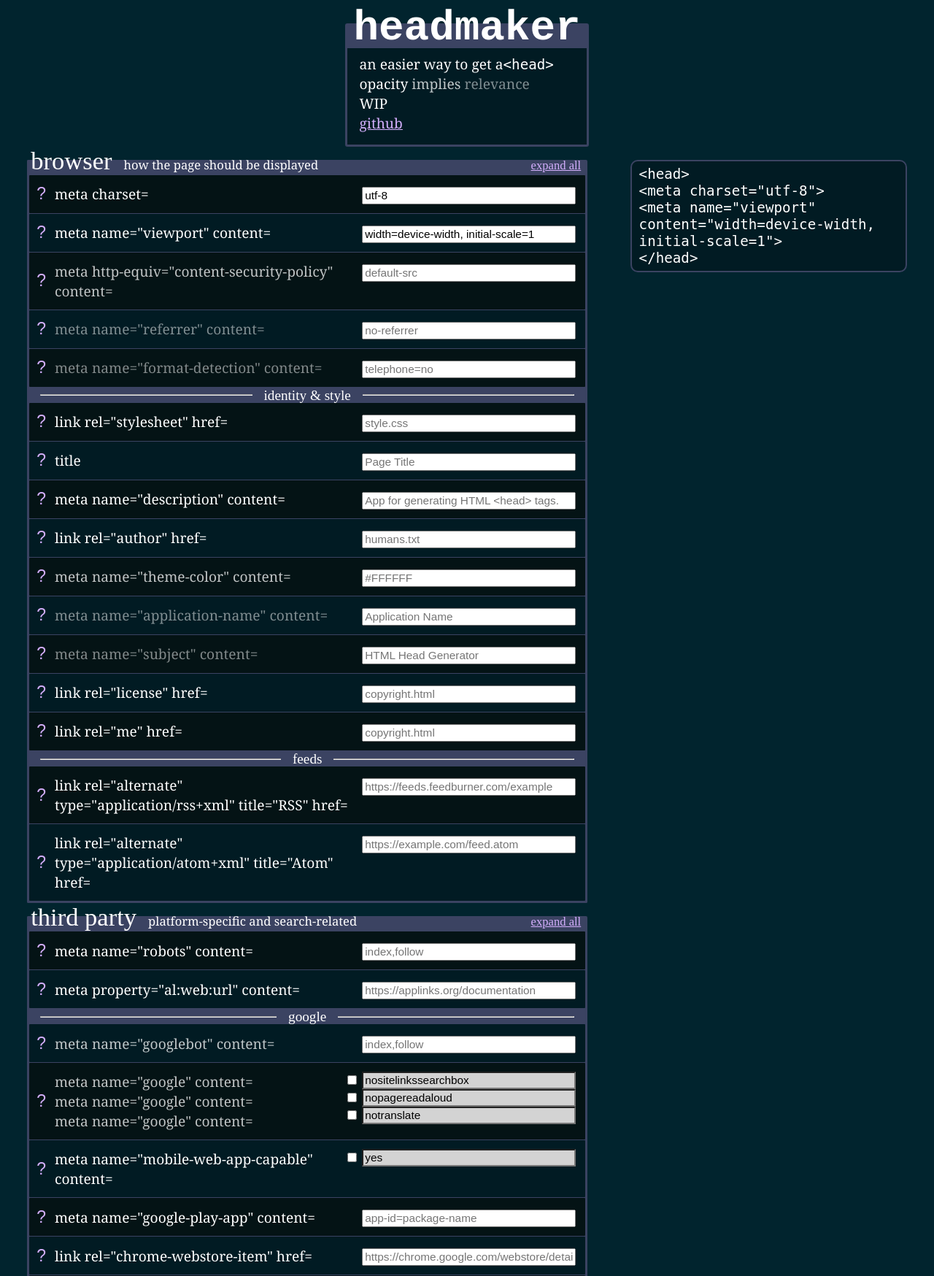
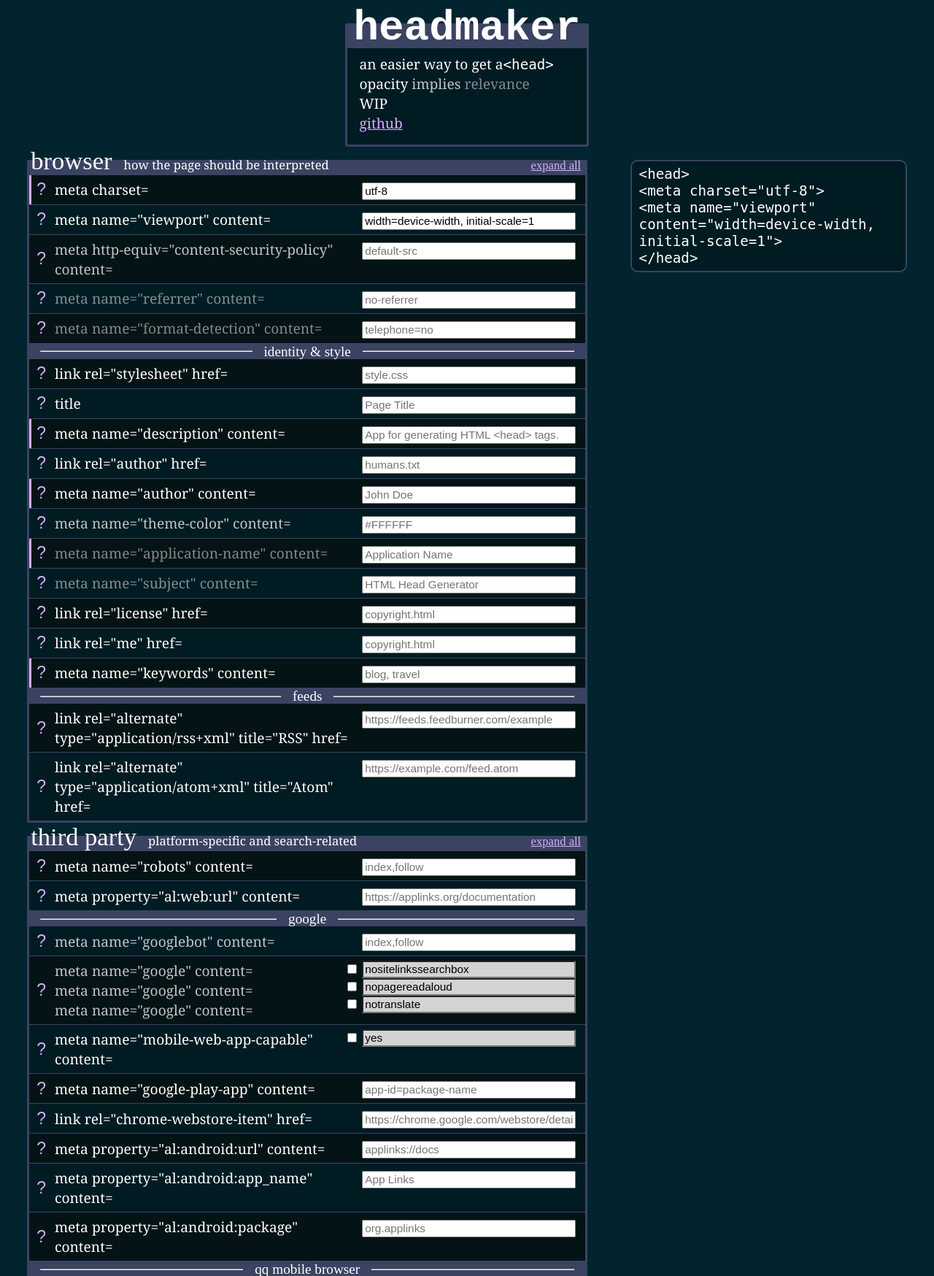
Before and after one commit to ksymph/headmaker, a PHP site: page / in a window 1280 px wide. Shown: the top 1748 px of the page at 73% size. Run offline with PHP 8.4, Linux system fonts and the light colour scheme.

Commit message:
add standard designation, update todo

```diff
--- a/index.html
+++ b/index.html
@@ -21,8 +21,8 @@
 	<main>
 		<form id="headmaker">
 			<fieldset class="category" data-checked="false">
-				<legend>browser<span class="category-description">how the page should be displayed</span><span class="check-all">expand all</span></legend>
-				<fieldset class="tag a">
+				<legend>browser<span class="category-description">how the page should be interpreted</span><span class="check-all">expand all</span></legend>
+				<fieldset class="tag a standard">
 					<input type="checkbox" class="show-hidden">
 					<div class="label-container"><label for="charset">meta charset=</label></div>
 					<div class="input-container"><input id="charset" type="text" value="utf-8" placeholder="utf-8"></div>
@@ -31,6 +31,7 @@
 						<ul>
 							<li><code>utf-8</code> //standard</li>
 						</ul>
+						<a href="https://html.spec.whatwg.org/multipage/semantics.html#attr-meta-charset">whatwg html spec</a>
 					</div>
 				</fieldset>
 				<fieldset class="tag a">
@@ -71,6 +72,19 @@
 					<div class="input-container"><input id="referrer" type="text" placeholder="no-referrer"></div>
 					<div class="description">
 						how to handle referrer information
+						<ul>
+							<li><code>default</code></li>
+							<li><code>no-referrer</code>//no referrer info is sent</li>
+							<li><code>no-referrer-when-downgrade</code>//full URL for HTTPS, none for HTTP</li>
+							<li><code>same-origin</code>//referrer sent for same-origin requests only</li>
+							<li><code>origin</code>//only the origin is sent as referrer</li>
+							<li><code>strict-origin</code>//origin for HTTPS, none for HTTP</li>
+							<li><code>origin-when-cross-origin</code>//full URL for same-origin, origin for cross-origin</li>
+							<li><code>strict-origin-when-cross-origin</code>//full URL for same-origin, origin for HTTPS cross-origin</li>
+							<li><code>unsafe-url</code>//full URL is always sent</li>
+						</ul>
+						<a href="https://html.spec.whatwg.org/multipage/semantics.html#meta-referrer">whatwg html spec</a><br>
+						<a href="https://w3c.github.io/webappsec-referrer-policy/">w3c referrer policy</a>
 					</div>
 				</fieldset>
 				<fieldset class="tag c">
@@ -105,13 +119,14 @@
 						page title
 					</div>
 				</fieldset>
-				<fieldset class="tag a">
+				<fieldset class="tag a standard">
 					<input type="checkbox" class="show-hidden">
 					<div class="label-container"><label for="description">meta name="description" content=</label></div>
 					<div class="input-container"><input id="description" type="text" placeholder="App for generating HTML <head> tags."></div>
 					<div class="description">
 						describe the site for search engines<br>
 						maximum 150 characters
+						<a href="https://html.spec.whatwg.org/multipage/semantics.html#meta-description">whatwg html spec</a>
 					</div>
 				</fieldset>
 				<fieldset class="tag">
@@ -123,6 +138,15 @@
 						set the link to a file with author information
 					</div>
 				</fieldset>
+				<fieldset class="tag standard">
+					<input type="checkbox" class="show-hidden">
+					<div class="label-container"><label for="author">meta name="author" content=</label></div>
+					<div class="input-container"><input id="author" type="text" placeholder="John Doe"></div>
+					<div class="description">
+						name of the page's primary author'
+						<a href="https://html.spec.whatwg.org/multipage/semantics.html#meta-author">whatwg html spec</a>
+					</div>
+				</fieldset>
 				<fieldset class="tag b">
 					<input type="checkbox" class="show-hidden">
 					<div class="label-container"><label for="theme-color">meta name="theme-color" content=</label></div>
@@ -131,12 +155,13 @@
 						color for browser styling
 					</div>
 				</fieldset>
-				<fieldset class="tag c">
+				<fieldset class="tag c standard">
 					<input type="checkbox" class="show-hidden">
 					<div class="label-container"><label for="app-name">meta name="application-name" content=</label></div>
 					<div class="input-container"><input id="app-name" type="text" placeholder="Application Name"></div>
 					<div class="description">
-						for single page applications
+						application title for single page applications
+						<a href="https://html.spec.whatwg.org/multipage/semantics.html#meta-application-name">whatwg html spec</a>
 					</div>
 				</fieldset>
 				<fieldset class="tag c">
@@ -162,6 +187,15 @@
 					<div class="input-container"><input id="me" type="text" placeholder="copyright.html"></div>
 					<div class="description">
 						for verifying ownership
+					</div>
+				</fieldset>
+				<fieldset class="tag standard">
+					<input type="checkbox" class="show-hidden">
+					<div class="label-container"><label for="keywords">meta name="keywords" content=</label></div>
+					<div class="input-container"><input id="keywords" type="text" placeholder="blog, travel"></div>
+					<div class="description">
+						keywords relating to the page<br>
+						obsolete; not used by any modern big search engine
 					</div>
 				</fieldset>
 
@@ -984,12 +1018,13 @@
 						<a href="https://webmonetization.org">proposed standard details</a>
 					</div>
 				</fieldset>
-				<fieldset class="tag c">
+				<fieldset class="tag c standard">
 					<input type="checkbox" class="show-hidden">
 					<div class="label-container"><label for="generator">meta name="generator" content=</label></div>
 					<div class="input-container"><input id="generator" type="text" placeholder="WordPress 3.0.1"></div>
 					<div class="description">
 						identify the software used to build the site
+						<a href="https://html.spec.whatwg.org/multipage/semantics.html#meta-generator">whatwg html spec</a>
 					</div>
 				</fieldset>
 				<fieldset class="tag c">
--- a/style.css
+++ b/style.css
@@ -45,7 +45,7 @@
 	flex-wrap: wrap;
 	margin: 0;
 	border: 0;
-	padding: 12px 6px;
+	padding: 6px;
 	background-color: #041315;
 	font-family: Georgia;
 	margin-bottom: 1px;
@@ -263,7 +263,7 @@ h1 {
 	top: -2px;
 }
 
-.official {
+.standard {
 	border-left: 3px solid #d4affd;
 	padding-left: 3px;
 }
```
Also changed, not shown: TODO.md (+4 -1 lines).
